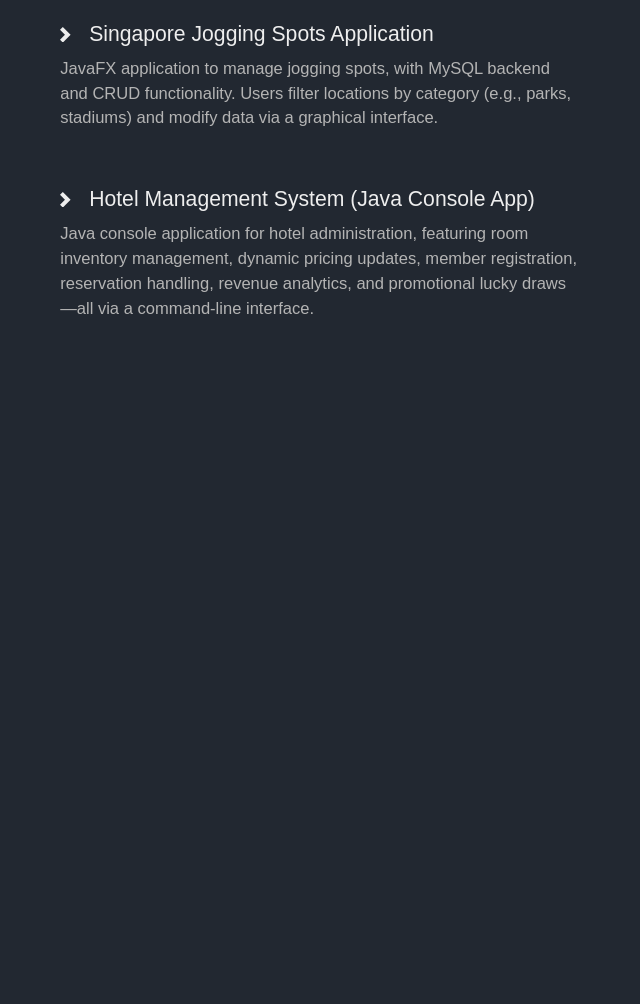
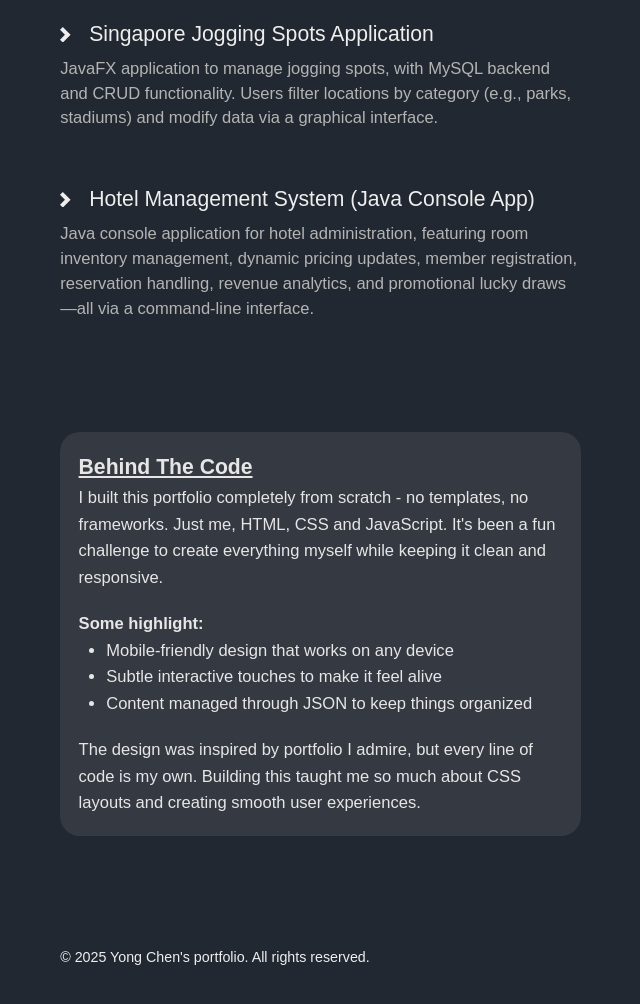
Before and after one commit to yc-chai/portfolio, a plain HTML site: page index.html in a window 1280 px wide. Shown: the part 1728-2732 px from the top of the page, without its empty margins (589-1229 px from the left). Before the commit the page ends 2270 px from the top, so only its background shows below. Drawn offline with Linux system fonts and the light colour scheme; a web font is replaced by a local one.

Commit message:
Add detailed description and highlights to the about section of the website

```diff
--- a/content.json
+++ b/content.json
@@ -72,5 +72,24 @@
       "description": "Java console application for hotel administration, featuring room inventory management, dynamic pricing updates, member registration, reservation handling, revenue analytics, and promotional lucky draws—all via a command-line interface.",
       "link": "https://github.com/yc-chai/rp-project-hotel-management"
     }
+  ],
+  "about_website": [
+    {
+      "type": "paragraph",
+      "content": "I built this portfolio completely from scratch - no templates, no frameworks. Just me, HTML, CSS and JavaScript. It's been a fun challenge to create everything myself while keeping it clean and responsive."
+    },
+    {
+      "type": "list",
+      "heading": "Some highlight:",
+      "items": [
+        "Mobile-friendly design that works on any device",
+        "Subtle interactive touches to make it feel alive",
+        "Content managed through JSON to keep things organized"
+      ]
+    },
+    {
+      "type": "paragraph",
+      "content": "The design was inspired by portfolio I admire, but every line of code is my own. Building this taught me so much about CSS layouts and creating smooth user experiences."
+    }
   ]
 }
--- a/index.css
+++ b/index.css
@@ -24,12 +24,12 @@
   --color-on-surface-3: #898989;
   --color-on-surface-4: #777777;
 
-  /* --color-background-variant: #2dd4be15; */
-  /* --color-on-background-variant: #5eead4; */
+  --color-on-surface-opacity-0: #d3d3d31a;
 
   --color-background-variant: #4fa29715;
-  /* --color-on-background-variant: #9acec6; */
   --color-on-background-variant: #81ead0;
+
+  --border-radius: 20px;
 }
 
 body,
@@ -84,7 +84,7 @@
 }
 
 .frame {
-  padding: 3rem 1.5rem;
+  padding: 3rem 0 3rem 1.5rem;
   max-width: 1500px;
   min-height: 100vh;
   margin-left: auto;
@@ -377,6 +377,7 @@
   right: -1.5rem;
   top: -1rem;
   bottom: -1rem;
+  border-radius: var(--border-radius);
 }
 
 .list.projects li:hover .project-topic,
@@ -442,6 +443,34 @@
 .highlight-keyword {
   color: var(--color-on-background-variant);
   font-weight: bold;
+}
+
+.about-website-content {
+  background-color: var(--color-on-surface-opacity-0);
+  padding: 1rem;
+  border-radius: var(--border-radius);
+}
+
+.about-website-content .title {
+  text-decoration: underline;
+  color: var(--color-on-surface-1);
+}
+
+.about-website-content .description {
+  display: flex;
+  flex-direction: column;
+  row-gap: 1rem;
+  font-size: var(--font-body-xs);
+  color: var(--color-on-surface-1);
+}
+
+.about-website-content .description .heading {
+  font-weight: 600;
+}
+
+.about-website-content .description .content-point {
+  list-style: disc;
+  margin-left: 1.5rem;
 }
 
 @keyframes pulse {
--- a/index.html
+++ b/index.html
@@ -99,7 +99,7 @@
             </div>
             <div class="resume" style="display: none">
               <span class="inline-icon"
-                >View Full résumé
+                >View Full Résumé
                 <svg xmlns="http://www.w3.org/2000/svg" class="right-up-arrow">
                   <path
                     d="M7 7h8.586L5.293 17.293l1.414 1.414L17 8.414V17h2V5H7v2z"
@@ -119,12 +119,15 @@
 
           <!-- About this website -->
           <section class="main-section about-website">
-            <div></div>
+            <div class="about-website-content">
+              <div class="title"><h4>Behind The Code</h4></div>
+              <span class="description"></span>
+            </div>
           </section>
 
-          <!-- <footer>
+          <footer>
             <p>© 2025 Yong Chen's portfolio. All rights reserved.</p>
-          </footer> -->
+          </footer>
         </main>
       </div>
 
--- a/index.js
+++ b/index.js
@@ -49,6 +49,7 @@
   renderSkillsSection(data.skills);
   renderExperienceSection(data.experience);
   renderProjectsSection(data.projects);
+  renderAboutWebsiteSection(data.about_website);
 }
 
 // Render social links
@@ -90,24 +91,6 @@
     )
     .join("");
 }
-
-// // Render experience section
-// function renderExperienceSection(experiences) {
-//   const container = document.querySelector(".list.experience");
-//   container.innerHTML = experiences
-//     .map(
-//       (exp) => `
-//         <li>
-//           <div class="date">${exp.duration}</div>
-//           <div class="details">
-//             <h3 class="position"><span>${exp.role}, ${exp.company}</span></h3>
-//             <p class="job-description">${exp.description}</p>
-//           </div>
-//         </li>
-//       `
-//     )
-//     .join("");
-// }
 
 function renderExperienceSection(experiences) {
   const container = document.querySelector(".list.experience");
@@ -156,6 +139,33 @@
     .join("");
 }
 
+function renderAboutWebsiteSection(content) {
+  const container = document.querySelector(
+    ".about-website-content .description"
+  );
+  let html = "";
+
+  content.forEach((item) => {
+    html += `<span>`;
+    switch (item.type) {
+      case "paragraph":
+        html += `<p class="para-content">${item.content}</p>`;
+        break;
+      case "list":
+        html += `<p class="heading">${item.heading}</p>`;
+        html += `<ul class="content-list">`;
+        item.items.forEach((point) => {
+          html += `<li class="content-point">${point}</li>`;
+        });
+        html += "</ul>";
+        break;
+    }
+    html += `</span>`;
+  });
+
+  container.innerHTML = html;
+}
+
 // Show error fallback UI
 function showError(error) {
   const content = document.querySelector(".content");
```
